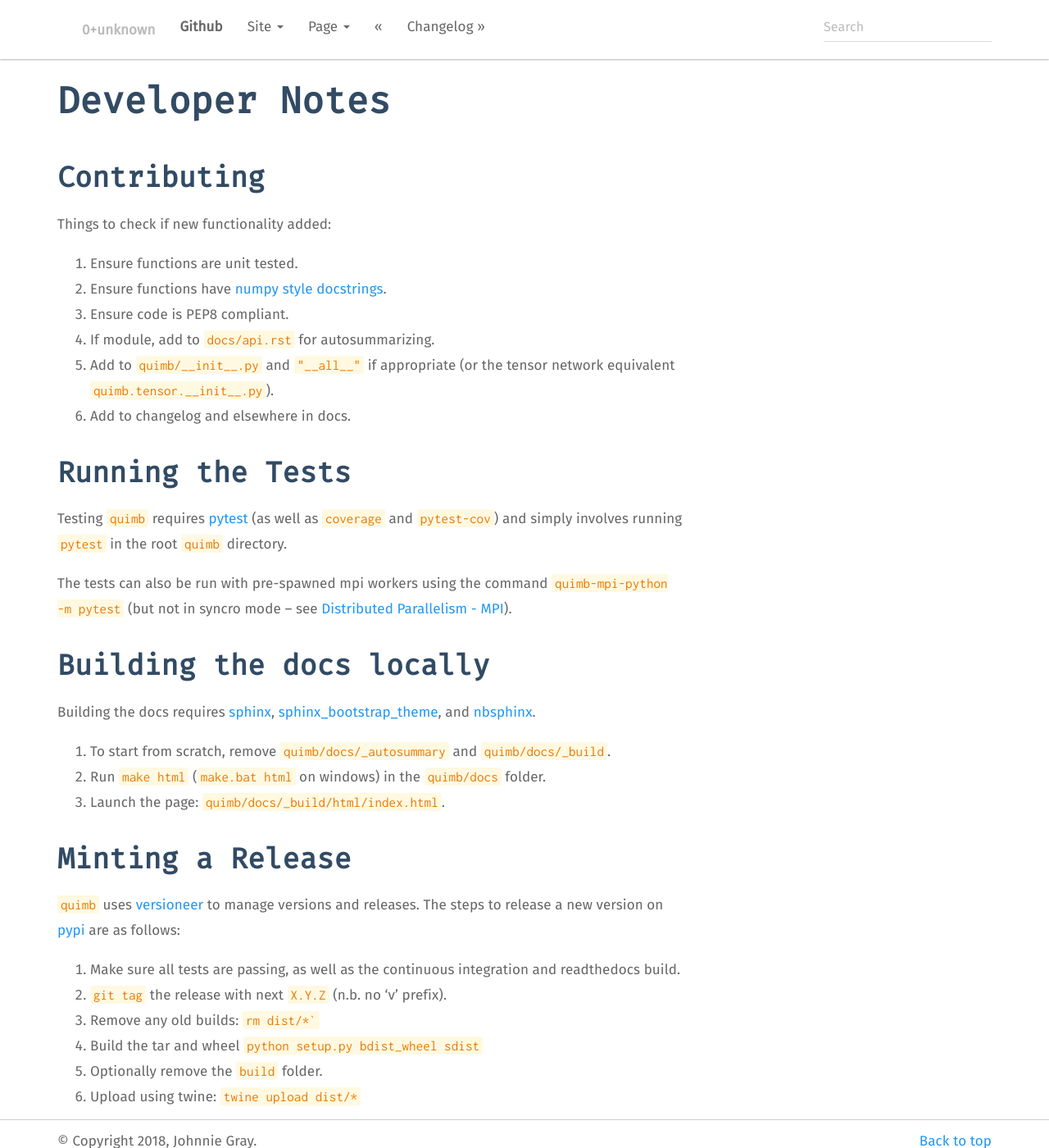
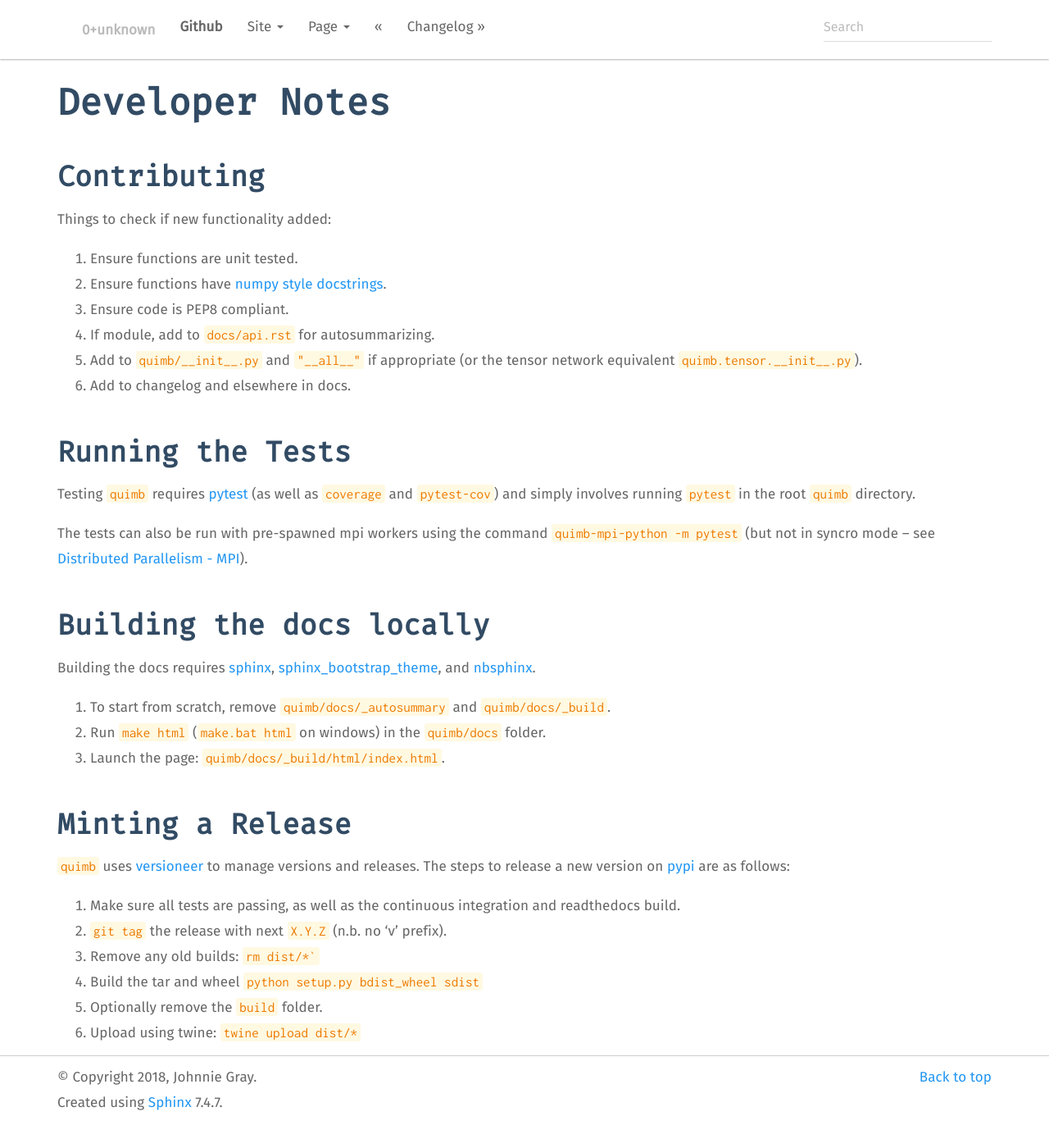
Before and after one commit to jcmgray/quimb, a Sphinx documentation site: the page built from docs/develop.rst, in a window 1280 px wide and 1400 px high. Shown: the whole window at 82% size. Built offline with Sphinx 7.4.7, drawn with Linux system fonts in a browser that asks for light colours; pages that are not in the unit, such as notebooks, are missing from menus.

Commit message:
update docs style

```diff
--- a/docs/_static/my-styles.css
+++ b/docs/_static/my-styles.css
@@ -2,6 +2,9 @@
 @import url('https://fonts.googleapis.com/css?family=Fira+Sans');
 @import url('https://fonts.googleapis.com/css?family=Fira+Mono');
 
+div.body {
+    max-width: 1200px;
+}
 
 code {
     font-family: 'Inconsolata', monospace;
@@ -33,7 +36,8 @@
     font-family: 'Fira Mono', monospace;
     font-size: 45px;
     font-weight: bold;
-    line-height: 80px;
+    line-height: 50px;
+    margin-top: 40px;
     color: rgb(50, 75, 100);
 }
 
@@ -41,7 +45,8 @@
     font-family: 'Fira Mono', monospace;
     font-size: 35px;
     font-weight: bold;
-    line-height: 60px;
+    line-height: 50px;
+    margin-top: 40px;
     color: rgb(50, 75, 100);
 }
 
@@ -50,6 +55,7 @@
     font-size: 25px;
     font-weight: bold;
     line-height: 50px;
+    margin-top: 40px;
     color: rgb(50, 75, 100);
 }
 
```
